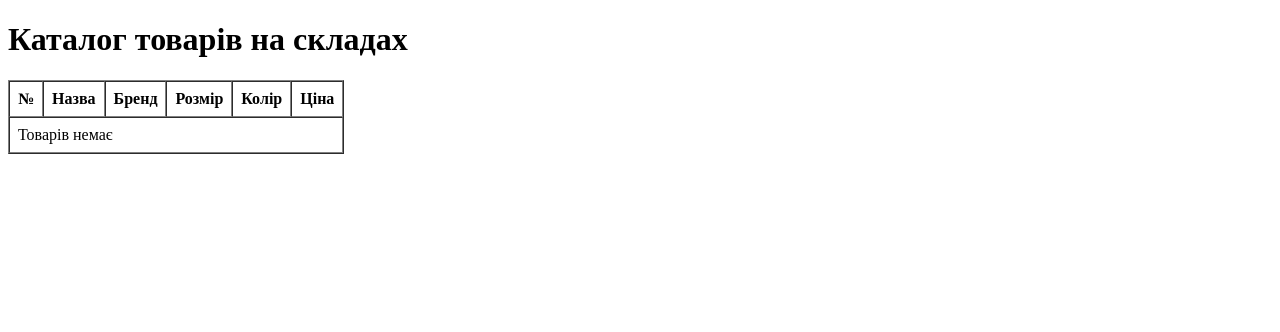
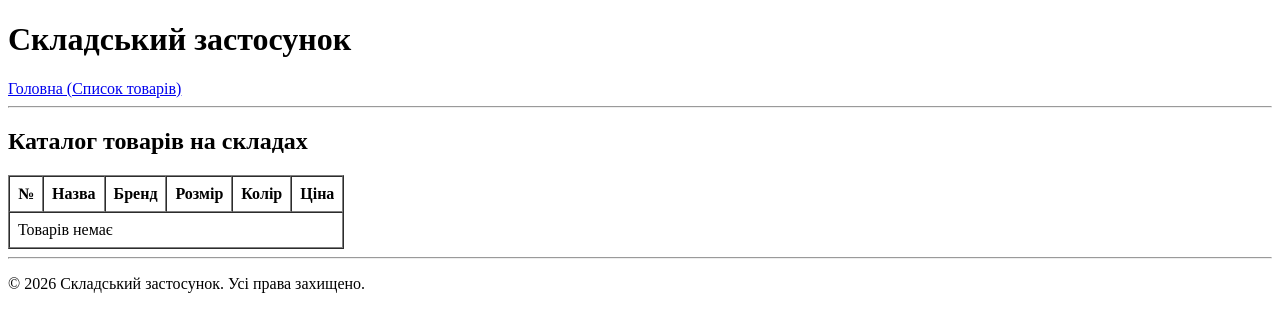
Before and after one commit to aandr5336/bosco-backend, a Django app: template warehouse/catalog/templates/catalog/products.html in a window 1280 px wide. Shown: the top 332 px of the page. Run offline with Django 5.2, Linux system fonts and the light colour scheme; the template is opened without the code that fills it, so the values that code supplies are empty.

Commit message:
Lesson 2: Add base.html template, menu partial and template inheritance

```diff
--- a/warehouse/catalog/templates/catalog/products.html
+++ b/warehouse/catalog/templates/catalog/products.html
@@ -1,11 +1,9 @@
-<!DOCTYPE html>
-<html lang="uk">
-<head>
-    <meta charset="UTF-8">
-    <title>Список товарів</title>
-</head>
-<body>
-    <h1>Каталог товарів на складах</h1>
+{% extends 'base.html' %}
+
+{% block title %}Список товарів - Склад{% endblock %}
+
+{% block content %}
+<h2>Каталог товарів на складах</h2>
 
 <table border="1" cellpadding="8" cellspacing="0">
     <thead>
@@ -35,5 +33,4 @@
         {% endfor %}
     </tbody>
 </table>
-</body>
-</html>
+{% endblock %}
--- a/warehouse/config/settings.py
+++ b/warehouse/config/settings.py
@@ -55,7 +55,7 @@ ROOT_URLCONF = 'config.urls'
 TEMPLATES = [
     {
         'BACKEND': 'django.template.backends.django.DjangoTemplates',
-        'DIRS': [],
+        'DIRS': [BASE_DIR / 'templates'],
         'APP_DIRS': True,
         'OPTIONS': {
             'context_processors': [
--- /dev/null
+++ b/warehouse/templates/base.html
@@ -0,0 +1,23 @@
+<!DOCTYPE html>
+<html lang="uk">
+<head>
+    <meta charset="UTF-8">
+    <title>{% block title %}Складський облік{% endblock %}</title>
+</head>
+<body>
+    <header>
+        <h1>Складський застосунок</h1>
+        {% include 'partials/menu.html' %}
+    </header>
+
+    <main>
+        {% block content %}
+        {% endblock %}
+    </main>
+
+    <footer>
+        <hr>
+        <p>&copy; 2026 Складський застосунок. Усі права захищено.</p>
+    </footer>
+</body>
+</html>
--- /dev/null
+++ b/warehouse/templates/partials/menu.html
@@ -0,0 +1,4 @@
+<nav>
+    <a href="{% url 'product_list' %}">Головна (Список товарів)</a>
+</nav>
+<hr>
```
Lines whose indentation alone changed are shown as unchanged.
